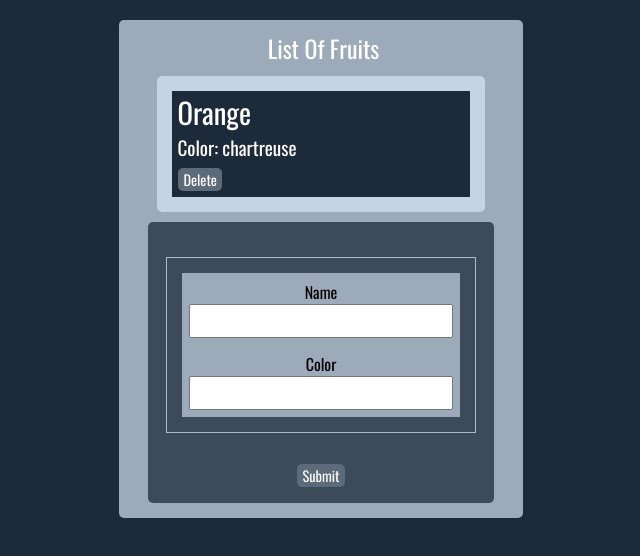
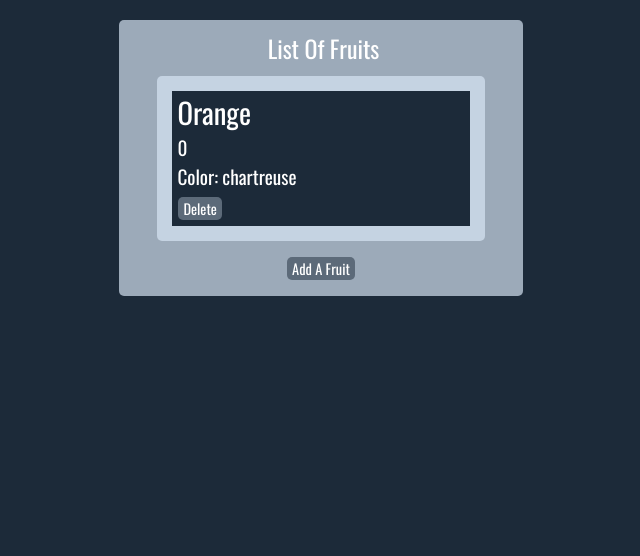
Before and after one commit to giacomo9999/react-redux-todo-210425, a React (Create React App) app: page / in a window 1280 px wide. Shown: the top 556 px of the page, without its empty margins (319-959 px from the left). Built offline with nearby package versions, Linux system fonts and the light colour scheme.

Commit message:
Added toggleable input form.

```diff
--- a/src/App.js
+++ b/src/App.js
@@ -1,3 +1,4 @@
+import { useState } from "react";
 import { useDispatch, useSelector, shallowEqual } from "react-redux";
 import { addFruit, deleteFruit } from "./actions";
 
@@ -6,15 +7,25 @@ import InputForm from "./components/InputForm";
 const App = () => {
   const Fruits = useSelector((state) => state.fruits, shallowEqual);
   const dispatch = useDispatch();
+  const [inputFormOpen, setInputFormOpen] = useState(false);
+  const [currentFruitId, setCurrentFruitId] = useState(1);
 
   const handleAddFruit = (fruit) => {
     console.log("handleAddFruit here..", fruit);
     dispatch(addFruit(fruit));
+    toggleInputForm();
+    setCurrentFruitId(currentFruitId + 1);
   };
 
-  const removeFruit = (index) => {
+  const handleRemoveFruit = (index) => {
     console.log("Deleting...", index);
     dispatch(deleteFruit(index));
+  };
+
+  const handleUpdateFruit = () => {};
+
+  const toggleInputForm = () => {
+    setInputFormOpen(!inputFormOpen);
   };
 
   return (
@@ -25,16 +36,20 @@ const App = () => {
           {Fruits.map((fruit, index) => (
             <li key={index}>
               <h2>{fruit.fruitName}</h2>
+              <p>{fruit.fruitId}</p>
               <p>Color: {fruit.fruitColor}</p>
 
-              <button onClick={() => removeFruit(fruit)}>Delete</button>
+              <button onClick={() => handleRemoveFruit(fruit)}>Delete</button>
             </li>
           ))}
         </ul>
       </div>
-      {/* <input type="text" className="Fruit" />
-      <button onClick={handleAddFruit}>Add Fruit</button> */}
-      <InputForm addFruit={handleAddFruit} />
+
+      {inputFormOpen ? (
+        <InputForm addFruit={handleAddFruit} currentFruitId={currentFruitId} />
+      ) : (
+        <button onClick={toggleInputForm}>Add A Fruit</button>
+      )}
     </div>
   );
 };
--- a/src/components/InputForm.js
+++ b/src/components/InputForm.js
@@ -13,7 +13,7 @@ const InputForm = (props) => {
 
   const submitForm = () => {
     console.log("Submitting...", formState);
-    props.addFruit(formState);
+    props.addFruit({ ...formState, fruitId: props.currentFruitId });
     setFormState({
       fruitName: "",
       fruitColor: "",
--- a/src/reducers/reducer.js
+++ b/src/reducers/reducer.js
@@ -1,7 +1,7 @@
 import { ADD_FRUIT, DELETE_FRUIT } from "../types";
 
 const initialState = {
-  fruits: [{ fruitName: "Orange", fruitColor: "chartreuse" }],
+  fruits: [{ fruitId: 0, fruitName: "Orange", fruitColor: "chartreuse" }],
 };
 
 const appReducer = (state = initialState, action) => {
```
